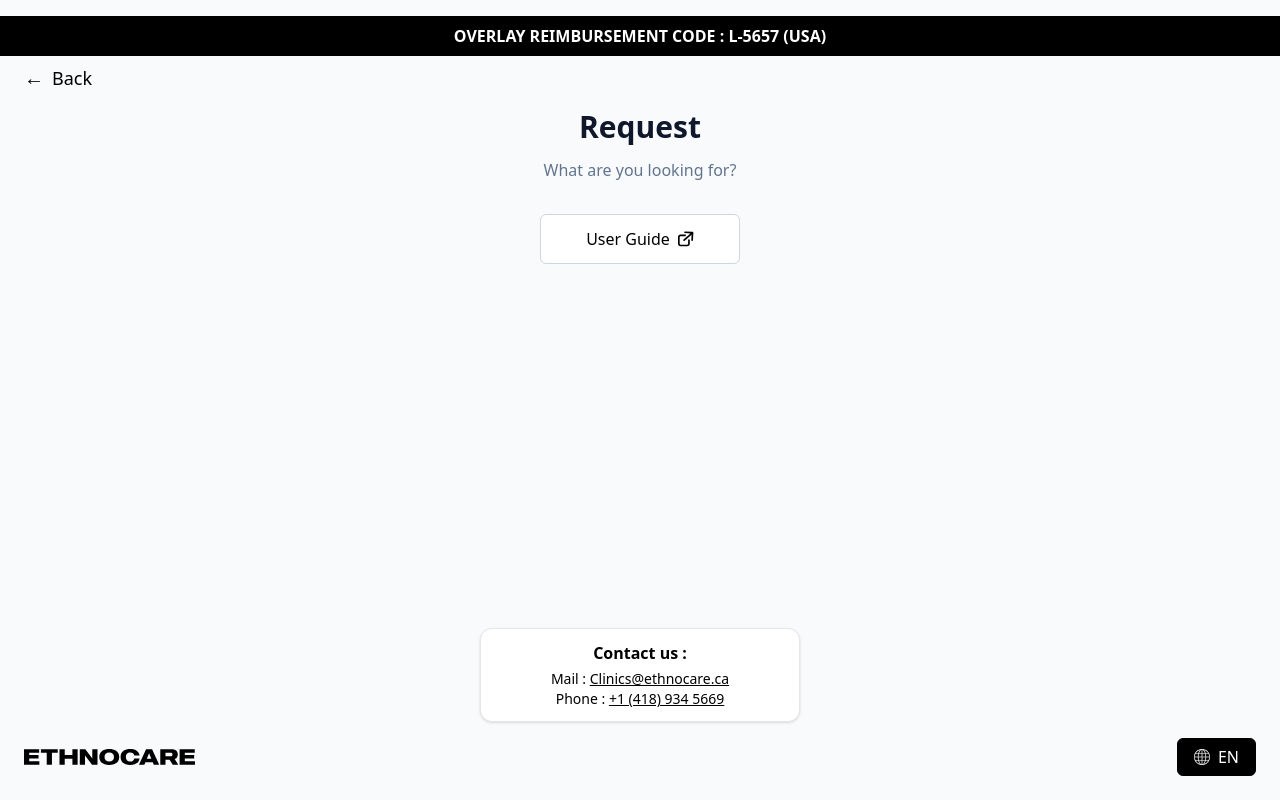
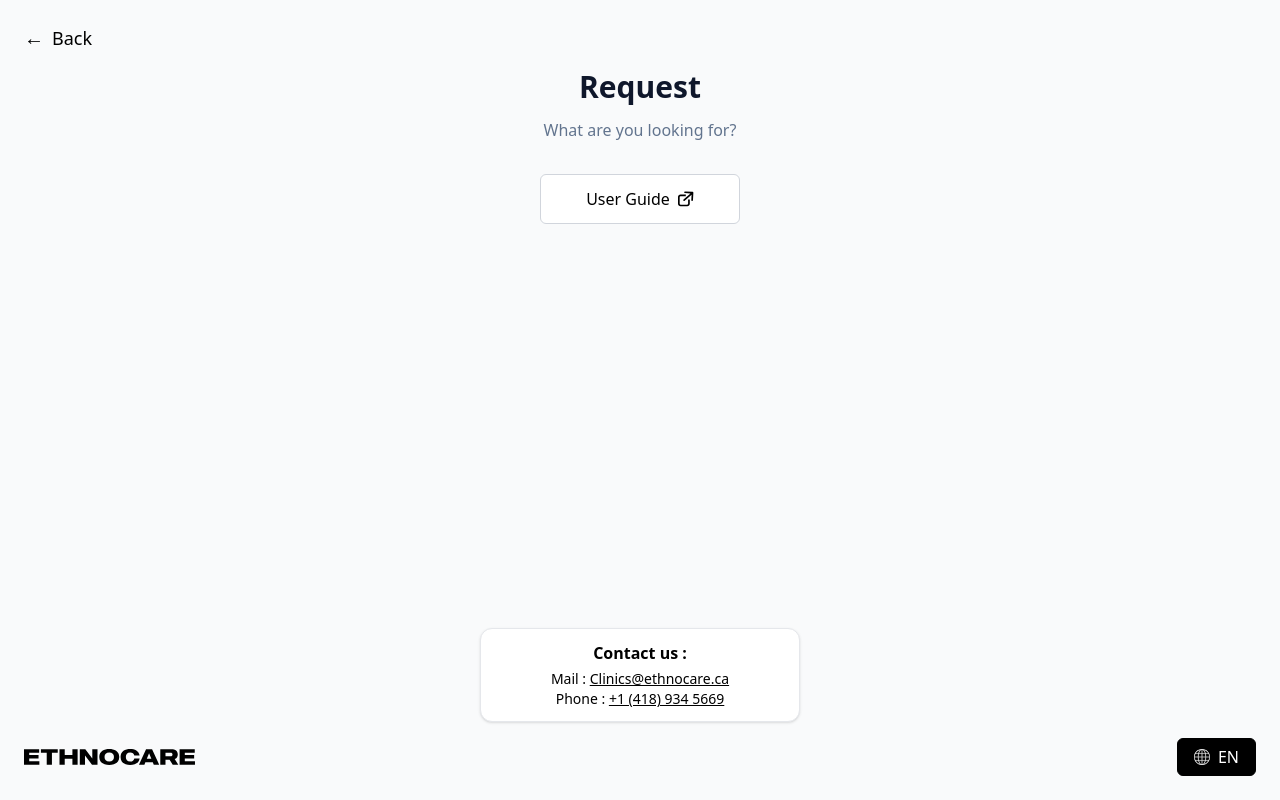
Before and after one commit to EthnoDev/ethnocare-online-tool, a React (Vite) app: page /assistance/selection in a window 1280 px wide. Built offline with nearby package versions, Linux system fonts and the light colour scheme.

Commit message:
The Code on the right pages

```diff
--- a/src/pages/assistance/AssistanceSelection.jsx
+++ b/src/pages/assistance/AssistanceSelection.jsx
@@ -1,4 +1,3 @@
-// src/pages/assistance/AssistanceSelection.jsx
 import { useState } from "react";
 import { useNavigate } from "react-router-dom";
 import { useTranslation } from "react-i18next";
@@ -53,7 +52,7 @@ export default function AssistanceSelection() {
     <PageWrapper
       showBack={true}
       backTo="/assistance/product"
-      code={true}
+      code={product === "overlay"}
     >
       <div className="w-full max-w-sm">
         <h1 className="text-3xl font-bold text-center text-slate-900 leading-tight">
--- a/src/pages/return/AssistanceTool.jsx
+++ b/src/pages/return/AssistanceTool.jsx
@@ -39,7 +39,6 @@ export default function ReturnAssistanceTool() {
     <PageWrapper
       showBack={true}
       backTo="/return/identification"
-      code={true}
       currentStep={2}
       totalSteps={3}
     >
--- a/src/pages/return/Identification.jsx
+++ b/src/pages/return/Identification.jsx
@@ -24,7 +24,6 @@ export default function Identification() {
     <PageWrapper
       showBack={true}
       backTo="/return"
-      code={true}
       currentStep={1}
       totalSteps={3}
     >
--- a/src/pages/return/Welcome.jsx
+++ b/src/pages/return/Welcome.jsx
@@ -20,7 +20,7 @@ export default function Welcome() {
   };
 
   return (
-    <PageWrapper showBack={true} backTo="/" code={true}>
+    <PageWrapper showBack={true} backTo="/">
       <div className="w-full max-w-sm">
         <h1 className="text-4xl font-bold text-center text-slate-900 leading-tight">
           {t("welcomeReturn.title")}
```
